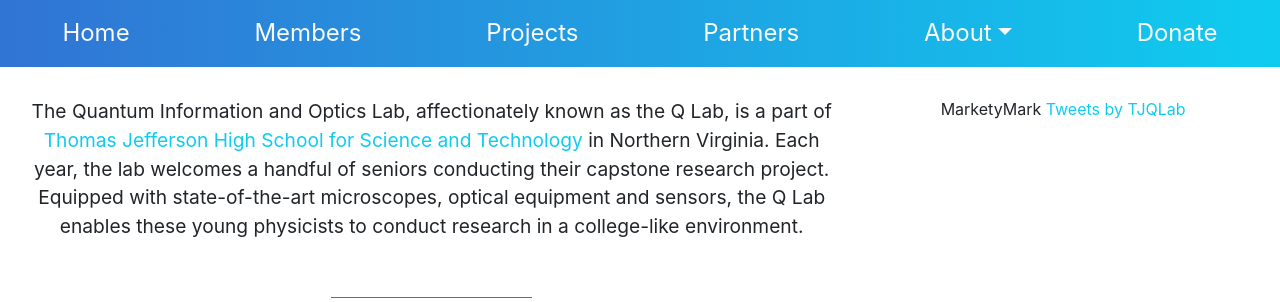
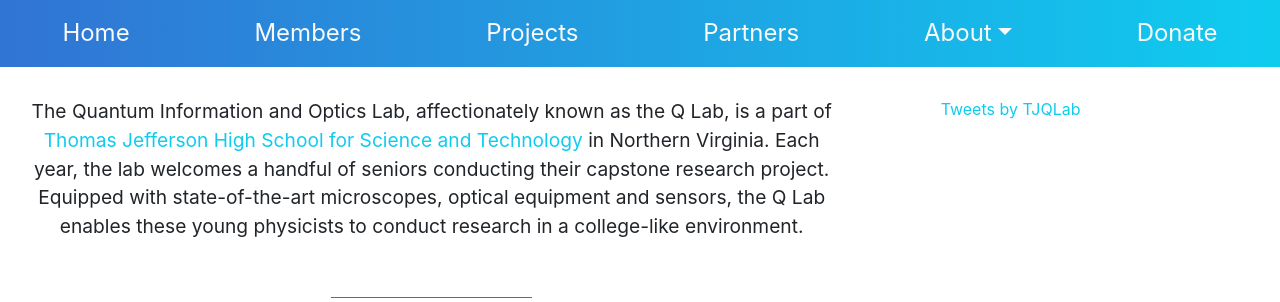
Before and after one commit to alanzhu0/q-lab-website, a Django app: page / in a window 1280 px wide. Shown: the part 736-1038 px from the top of the page. Run offline with Django 4.2, Linux system fonts and the light colour scheme; data that the repository does not hold is empty; some libraries are stand-ins or nearby versions.

Commit message:
remove twitter name

```diff
--- a/qlab/templates/base/index.html
+++ b/qlab/templates/base/index.html
@@ -102,7 +102,7 @@
                 <br>
             </div>
             <div class="col-lg-4 col-md-6 col-sm-12">
-                <div class="twitter">MarketyMark
+                <div class="twitter">
                     <a class="twitter-timeline" data-height="1500" href="https://twitter.com/TJQLab?ref_src=twsrc%5Etfw">
                         Tweets by TJQLab
                     </a>
```
